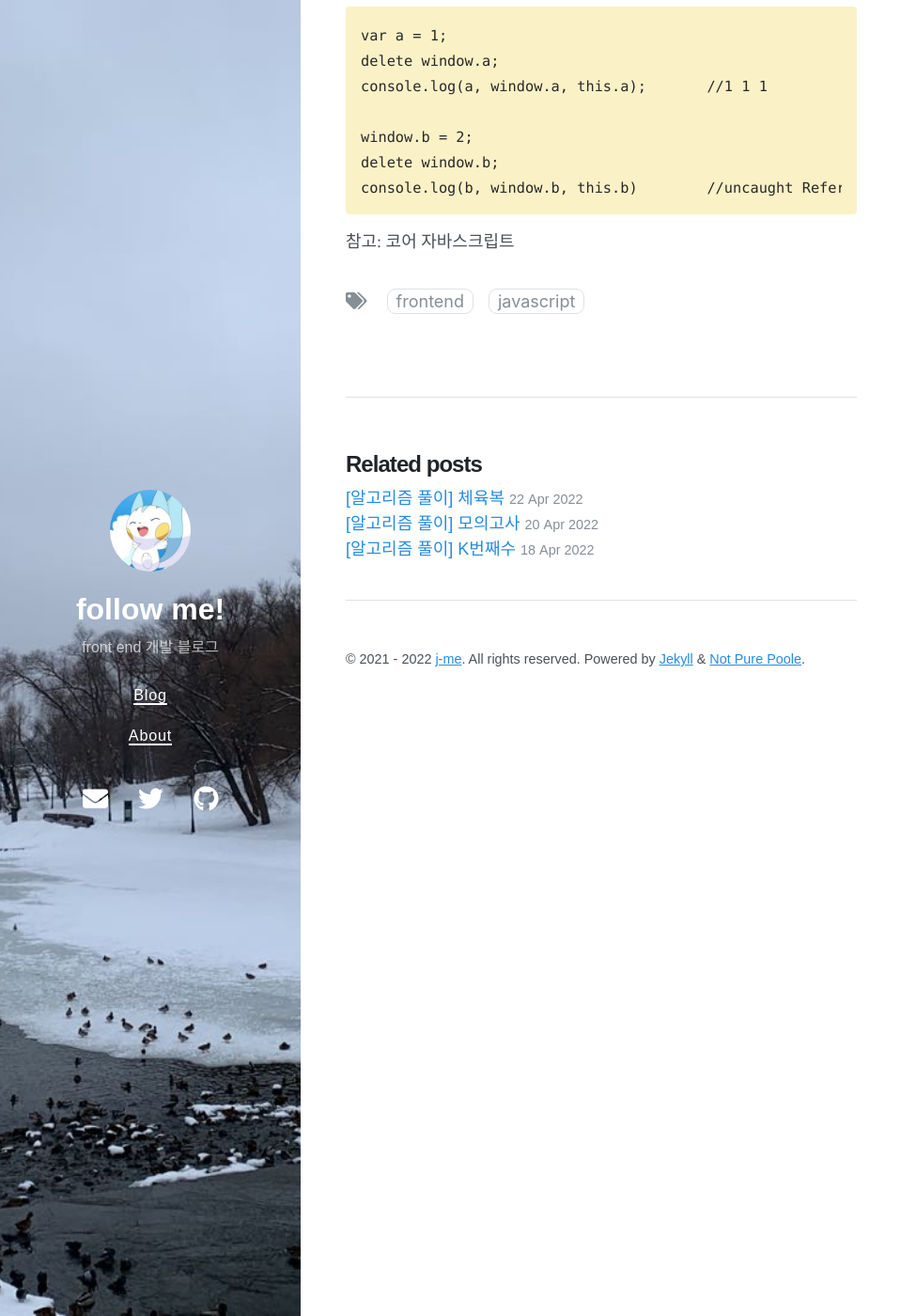
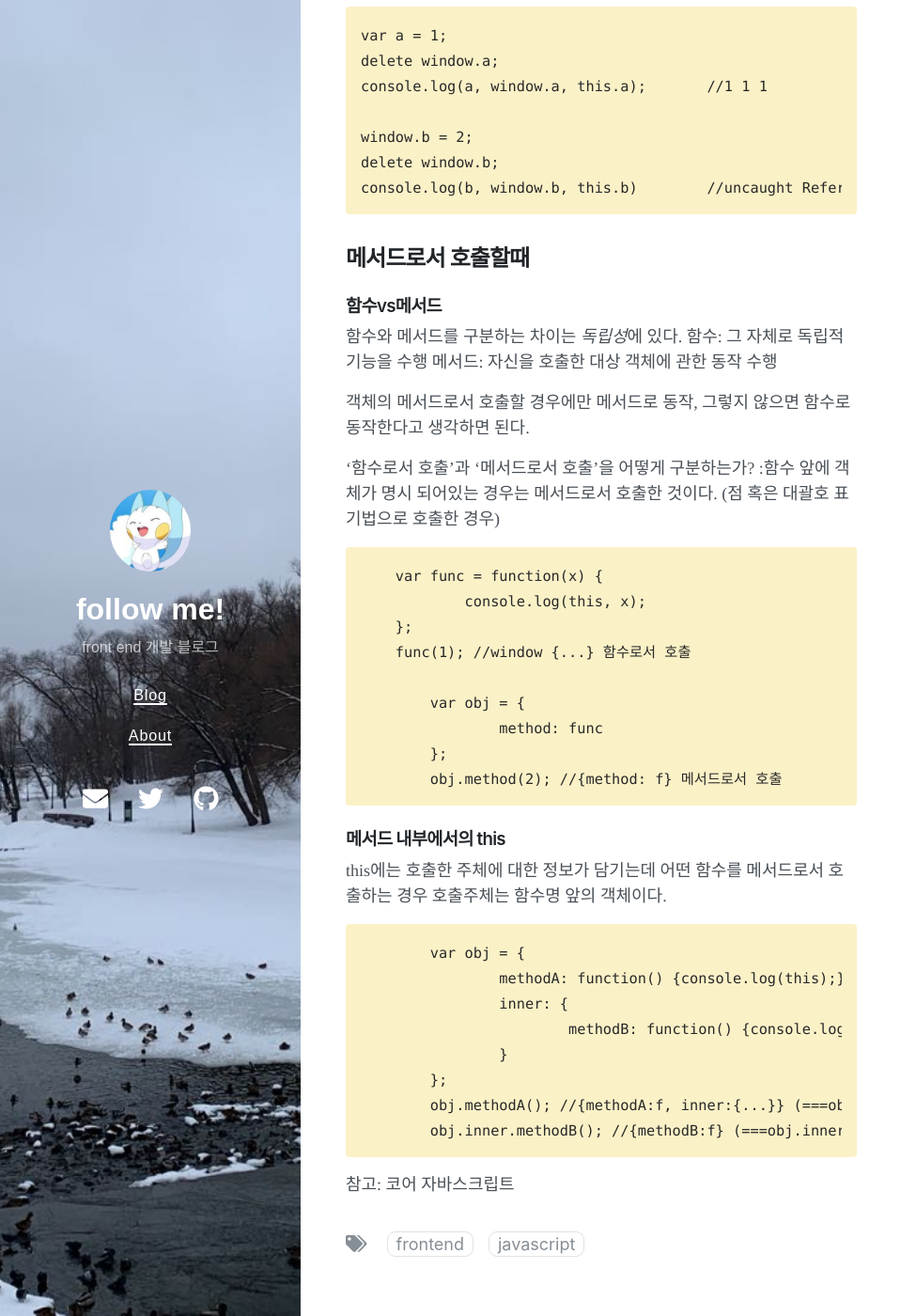
Before and after one commit to micmacbox/micmacbox.github.io, a Jekyll site: the page built from javascript/_posts/2022-04-06-this_in_javascript.md, in a window 1280 px wide and 1400 px high, scrolled down 776 px. Shown: the whole window at 94% size, without its empty margins (0-975 px from the left). Built offline with Jekyll 4.4.1, drawn with Linux system fonts in a browser that asks for light colours; nearby versions of some CDN libraries; some of the changed text lies outside the part shown.

Commit message:
fix: 메서드로서 호출할때 내용 추가

````diff
--- a/javascript/_posts/2022-04-06-this_in_javascript.md
+++ b/javascript/_posts/2022-04-06-this_in_javascript.md
@@ -37,4 +37,44 @@ delete window.b;					//true
 console.log(b, window.b, this.b)	//uncaught ReferenceError: b is not defined
 ```
 
+## 메서드로서 호출할때
+
+### 함수vs메서드
+
+함수와 메서드를 구분하는 차이는 *독립성*에 있다.
+함수: 그 자체로 독립적 기능을 수행
+메서드: 자신을 호출한 대상 객체에 관한 동작 수행
+
+객체의 메서드로서 호출할 경우에만 메서드로 동작, 그렇지 않으면 함수로 동작한다고 생각하면 된다.
+
+'함수로서 호출'과 '메서드로서 호출'을 어떻게 구분하는가?
+:함수 앞에 객체가 명시 되어있는 경우는 메서드로서 호출한 것이다. (점 혹은 대괄호 표기법으로 호출한 경우)
+
+```
+    var func = function(x) {
+	    console.log(this, x);
+    };
+    func(1); //window {...} 함수로서 호출
+
+	var obj = {
+		method: func
+	};
+	obj.method(2); //{method: f} 메서드로서 호출
+```
+
+### 메서드 내부에서의 this
+
+this에는 호출한 주체에 대한 정보가 담기는데 어떤 함수를 메서드로서 호출하는 경우 호출주체는 함수명 앞의 객체이다.
+
+```
+	var obj = {
+		methodA: function() {console.log(this);},
+		inner: {
+			methodB: function() {console.log(this);}
+		}
+	};
+	obj.methodA(); //{methodA:f, inner:{...}} (===obj)
+	obj.inner.methodB(); //{methodB:f} (===obj.inner)
+```
+
 참고: 코어 자바스크립트
````
Also changed, not shown: other parts of javascript/_posts/2022-04-06-this_in_javascript.md (+1 -1 lines).
